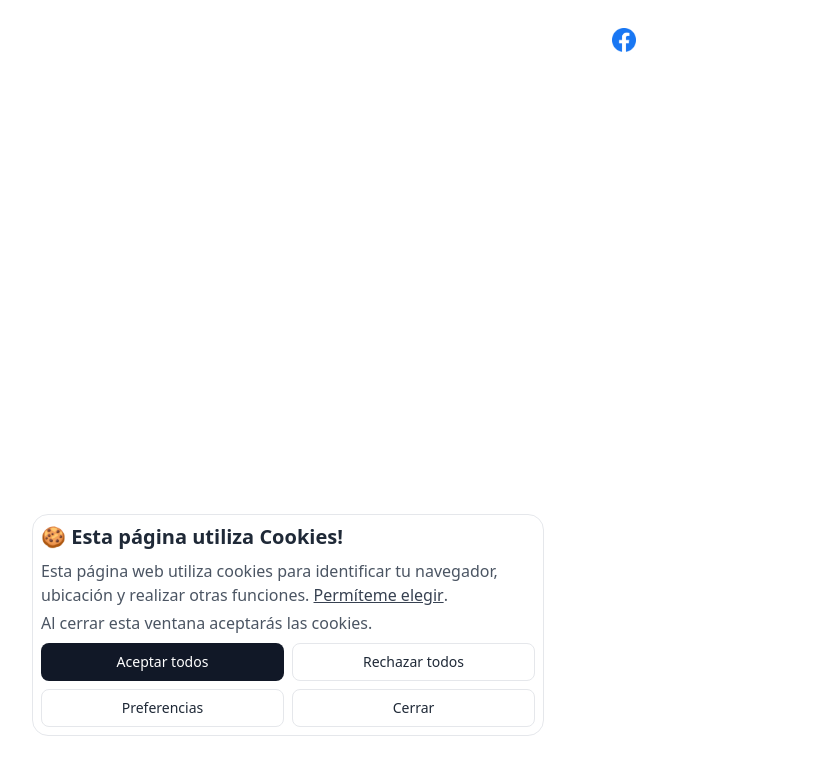
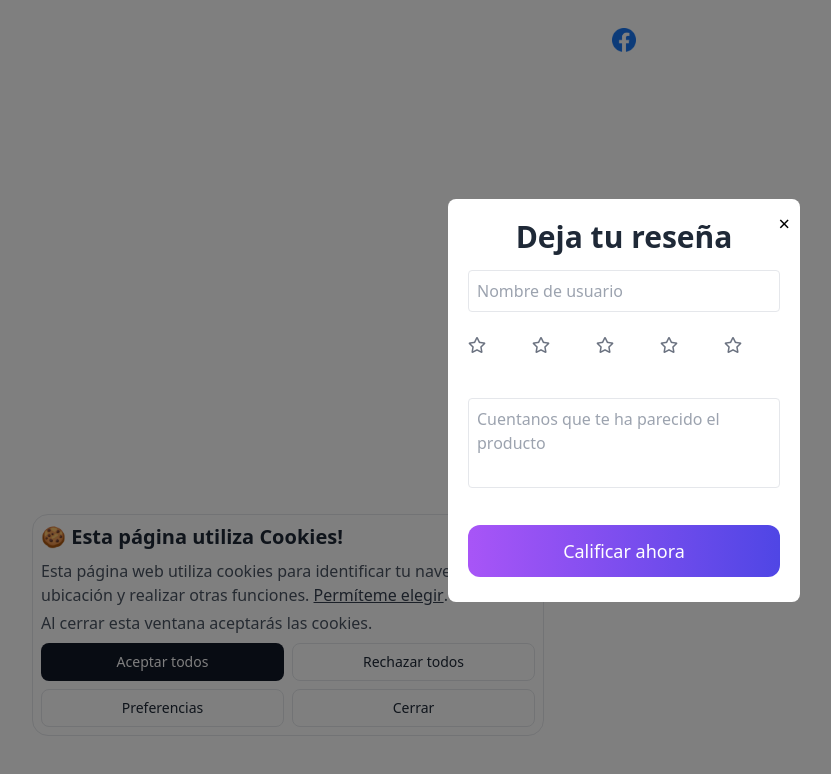
Before and after one commit to lfuentes-xd/Negocios2023-GrowInBox, a Vue app: page /#/reviewForm in a window 1280 px wide. Shown: the top 774 px of the page, without its empty margins (16-847 px from the left). Built offline with nearby package versions, Linux system fonts and the light colour scheme; what @paypal/paypal-js would draw is missing.

Commit message:
Cambios:
Añadi un json para las reseñas
Añadi las reseñas de los productos
Cambie los precios de los productos

```diff
--- /dev/null
+++ b/reviews.json
@@ -0,0 +1,20 @@
+{
+    "reviews": [
+      {
+        "id": 1,
+        "userId": 1,
+        "productId": 1,
+        "userName": "Pablito",
+        "comment": "¡Excelente producto!",
+        "rating": 5
+      },
+      {
+        "id": 2,
+        "userId": 2,
+        "productId": 3,
+        "userName": "El Mencho",
+        "comment": "No me gustó mucho...",
+        "rating": 2
+      }
+    ]
+  }
--- a/src/components/Producto.vue
+++ b/src/components/Producto.vue
@@ -12,7 +12,7 @@
             <div class="w-1/2 mr-10 font-medium">
                 <h1 class="text-4xl ml-5">{{ producto && producto.nombre ? producto.nombre : '' }}</h1>
                 <p class="text-1xl ml-5 mt-6 ">$ {{ producto && producto.precio ? producto.precio : '' }} MXN</p>
-                <p class="text-1xl ml-5 mt-6 ">{{ producto && producto.stock ? producto.stock : '' }}</p>
+                <p class="text-1xl ml-5 mt-6 ">Stock Disponible: {{ producto && producto.stock ? producto.stock : '' }}</p>
 
                 <button class="my-5 mx-10 border-solid border-2 border-black w-80 h-10">Agregar al carrito</button>
                     <button class="mx-10 border-solid w-80 h-10">
@@ -25,7 +25,7 @@
             </div>
 
             <div>
-                <StaticRatings></StaticRatings>
+                <StaticRatings :productId="producto.id" :userLoggedIn="userLoggedIn"></StaticRatings>
             </div>
 
         <div>
--- a/src/components/StaticRatings.vue
+++ b/src/components/StaticRatings.vue
@@ -1,46 +1,72 @@
 <template>
   <div class="user-ratings">
+    <div v-for="review in productReviews" :key="review.id" class="user-comment">
+      <b>{{ review.userName }}</b>
+      <p>{{ review.comment }}</p>
+      <div class="rating-stars">
+        <i v-for="star in Math.floor(review.rating)" :key="star" class="fas fa-star"></i>
+        <i v-for="emptyStar in 5 - Math.floor(review.rating)" :key="'empty' + emptyStar" class="far fa-star"></i>
+      </div>
+      <span class="rating-value">{{ review.rating }}/5</span>
+    </div>
 
-    <div class="user-comment">
-      <b>{{ userName }}</b>
-      <p>{{ userComment }}</p>
-      <div class="rating-stars">
-      <i v-for="star in Math.floor(userRating)" :key="star" class="fas fa-star"></i>
-      <i v-for="emptyStar in 5 - Math.floor(userRating)" :key="'empty' + emptyStar" class="far fa-star"></i>
-    </div>
-      <span class="rating-value">{{ userRating }}/5</span>
-    </div>
+    <!--Modal de reseña-->
+    <review-form v-if="showReviewForm" :productId="productId" :reviews="reviews" @addReview="addReview"
+      @close="showReviewForm = false"></review-form>
+
+    <button  class="py-3 my-8 text-lg bg-gradient-to-r from-purple-500 to-indigo-600 rounded-xl text-white" @click="showReviewForm = true">Dejar reseña</button>
   </div>
 </template>
 
 <script>
+import ReviewForm from "../components/reviewForm.vue"
+import reviewsData from '../../reviews.json';
+
 export default {
+  components: {
+    ReviewForm
+  },
+  props: ['productId', 'userLoggedIn'],
   data() {
     return {
-      userRating: 1, // Change this to your desired hardcoded user rating
-      userComment: "No compren, me llegó un jabón >:(", // Add the user comment here
-      userName: "Jesús Rodríguez:"
+      reviews: reviewsData.reviews,
+      showReviewForm: false,
     };
   },
+  methods: {
+    addReview(newReview) {
+      // Agregar la nueva reseña al array de reseñas
+      this.reviews.push(newReview);
+    }
+  },
+  computed: {
+    productReviews() {
+      return this.reviews.filter(review => review.productId === this.productId);
+    }
+  }
 };
 </script>
 
 <style scoped>
 .user-ratings {
-  display: flex;
-  flex-direction: column;
-  align-items: center;
+  display: grid;
+  grid-template-columns: repeat(auto-fill, minmax(300px, 1fr));
+  gap: 20px;
+  justify-content: center;
+  margin: 20px;
 }
 
 .rating-stars {
-  color: gold; /* Change the color to your desired rating color */
+  color: gold;
+  /* Change the color to your desired rating color */
   font-size: 1.2rem;
   margin-bottom: 5px;
 }
 
 .rating-value {
   font-size: 1rem;
-  color: #555; /* Change the color to your desired text color */
+  color: #555;
+  /* Change the color to your desired text color */
 }
 
 .user-comment {
@@ -49,15 +75,5 @@ export default {
   border: 1px solid #ddd;
   border-radius: 5px;
   background-color: #f9f9f9;
-  margin-top: 10px;
-}
-
-.user-name {
-  text-align: center;
-  padding: 10px;
-  border: 1px solid #ddd;
-  border-radius: 5px;
-  background-color: #f9f9f9;
-  margin-top: 10px;
 }
 </style>
--- /dev/null
+++ b/src/components/reviewForm.vue
@@ -0,0 +1,117 @@
+<template>
+    <div class="modal-overlay" @click.self="closeModal">
+        <div class="modal">
+            <span class="close" @click="closeModal">&times;</span>
+            <h2 class="text-center text-gray-800 text-3xl font-semibold mb-4">Deja tu reseña</h2>
+            <form @submit.prevent="submitReview">
+
+                <div class="form-group flex flex-col items-center mb-4">
+                    <label for="userName" class="sr-only">Nombre de usuario:</label>
+                    <input type="text" v-model="userName" required placeholder="Nombre de usuario"
+                        class="w-full p-2 border rounded">
+                </div>
+
+                <div class="form-group flex flex-col items-center mb-4">
+                    <label for="rating" class="sr-only">Calificación:</label>
+                    <div class="items-center">
+                        <div class="flex space-x-2">
+                            <!-- Ajusté el tamaño de las estrellas aquí -->
+                            <i v-for="star in 5" :key="star" @click="setRating(star)"
+                                :class="star <= selectedRating ? 'w-14 h-14 text-yellow-500 fas fa-star mt-5' : 'w-14 h-14 text-gray-500 far fa-star mt-5'"></i>
+                        </div>
+                    </div>
+                </div>
+
+                <div class="form-group flex flex-col items-center mb-4">
+                    <label for="comment" class="sr-only">Comentario:</label>
+                    <textarea rows="3" v-model="comment" placeholder="Cuentanos que te ha parecido el producto"
+                        class="w-full p-2 border rounded resize-none"></textarea>
+                </div>
+
+                <button
+                    class="form-group py-3 my-8 text-lg bg-gradient-to-r from-purple-500 to-indigo-600 rounded-xl text-white"
+                    type="submit">Calificar ahora</button>
+            </form>
+        </div>
+    </div>
+</template>
+
+
+<script>
+export default {
+    props: ['productId', 'reviews'],
+    data() {
+        return {
+            userName: '',
+            selectedRating: 0,
+            comment: ''
+        };
+    },
+    methods: {
+        setRating(star) {
+            this.selectedRating = star;
+        },
+        submitReview() {
+            if (this.userName && this.selectedRating > 0 && this.comment) {
+                const newReview = {
+                    productId: this.productId,
+                    userName: this.userName,
+                    rating: this.selectedRating,
+                    comment: this.comment
+                };
+
+                this.$emit('addReview', newReview);
+                this.closeModal();
+            } else {
+                alert('Por favor, completa todos los campos.');
+            }
+        },
+        closeModal() {
+            this.$emit('close');
+        }
+    }
+};
+</script>
+
+<style scoped>
+.modal-overlay {
+    position: fixed;
+    top: 0;
+    left: 0;
+    width: 100%;
+    height: 100%;
+    background: rgba(0, 0, 0, 0.5);
+    display: flex;
+    justify-content: center;
+    align-items: center;
+    z-index: 1000;
+}
+
+.modal {
+    background: rgb(255, 255, 255);
+    max-width: 600px;
+    padding: 20px;
+    border-radius: 8px;
+    position: relative;
+    z-index: 1001;
+}
+
+.close {
+    position: absolute;
+    top: 10px;
+    right: 10px;
+    cursor: pointer;
+    font-size: 20px;
+}
+
+.form-group {
+    width: 100%;
+    max-width: 400px;
+    margin-bottom: 5px;
+}
+
+.modal h2 {
+    margin: 0 auto;
+    margin-bottom: 15px;
+}
+</style>
--- a/src/router/index.js
+++ b/src/router/index.js
@@ -6,6 +6,7 @@ import UserView from "../views/UserView"
 import ProductAdd from "../views/ProductAdd"
 import UserAdd from "../views/Useradd"
 import OrdenesCompra from "../components/OrdenesCompra.vue"
+import reviewForm from "../components/reviewForm.vue"
 
 const routes = [
   {
@@ -48,8 +49,12 @@ const routes = [
     path: '/UserAdd',
     name: 'UserAdd',
     component: UserAdd
+  },
+  {
+    path: '/reviewForm',
+    name: 'reviewForm',
+    component: reviewForm
   }
-
 
 ]
 
```
Also changed, not shown: products.json (+20 -20 lines).
